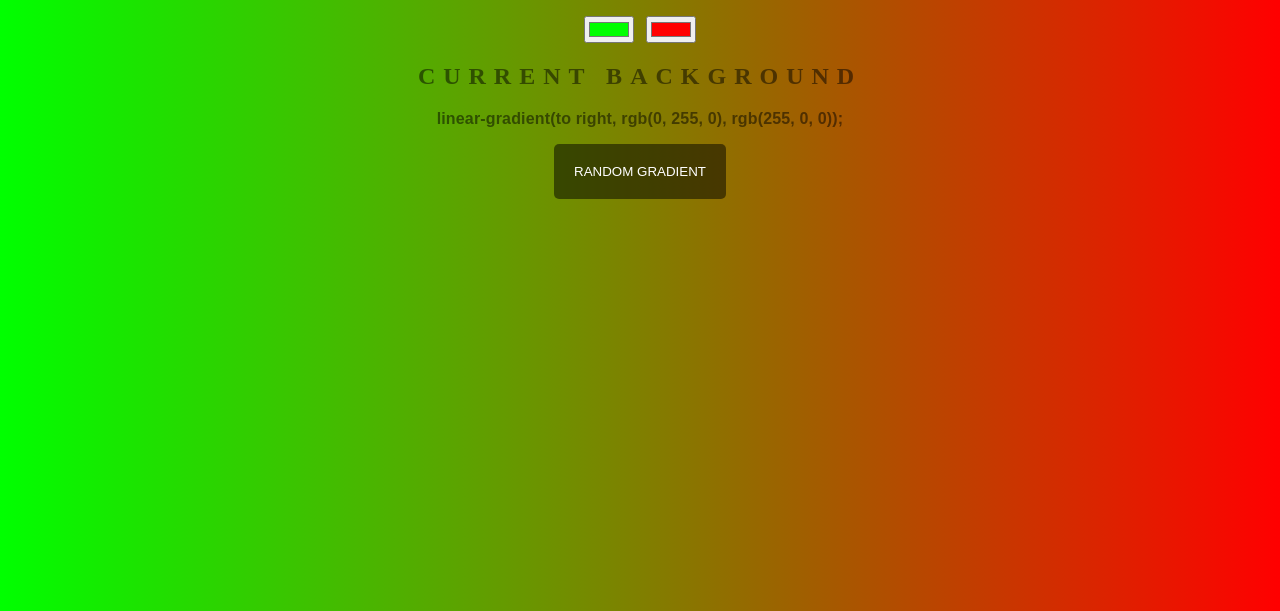
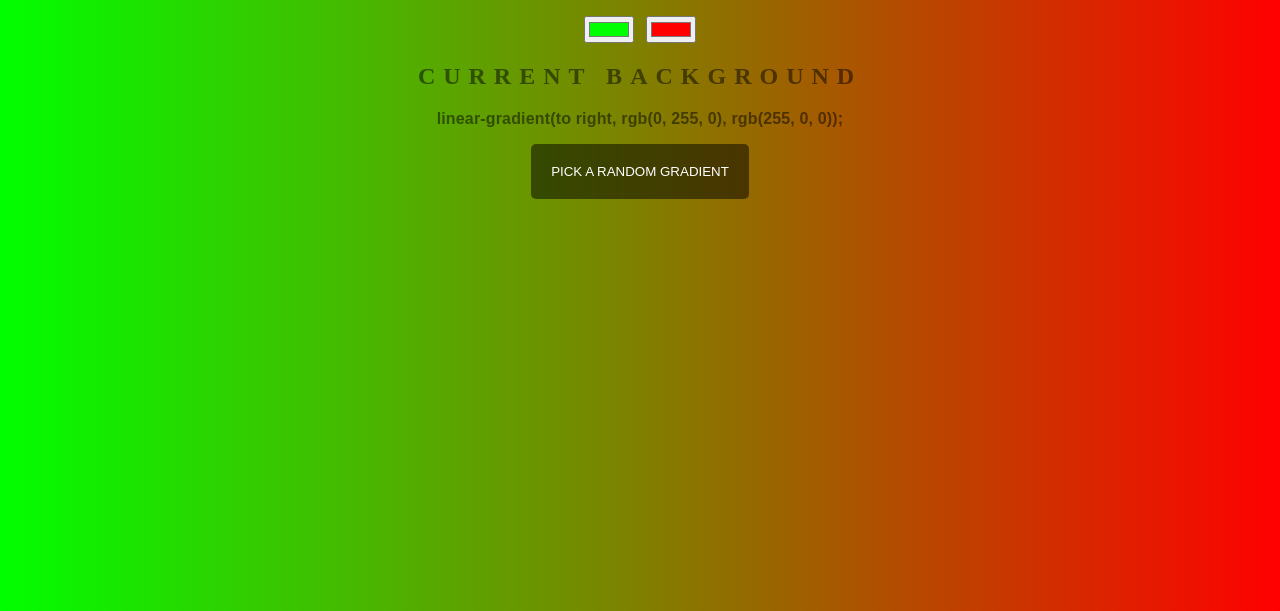
Before and after one commit to pawelpikus/background-generator, a plain HTML site: page index.html in a window 1280 px wide. Shown: the part 189-800 px from the top of the page. Drawn offline with Linux system fonts and the light colour scheme.

Commit message:
text change

```diff
--- a/index.html
+++ b/index.html
@@ -15,7 +15,7 @@
 
     <h2>Current Background</h2>
     <h3></h3>
-    <button class="button">Random gradient</button>
+    <button class="button">Pick a random gradient</button>
     <script type="text/javascript" src="script.js"></script>
 </body>
 
```
